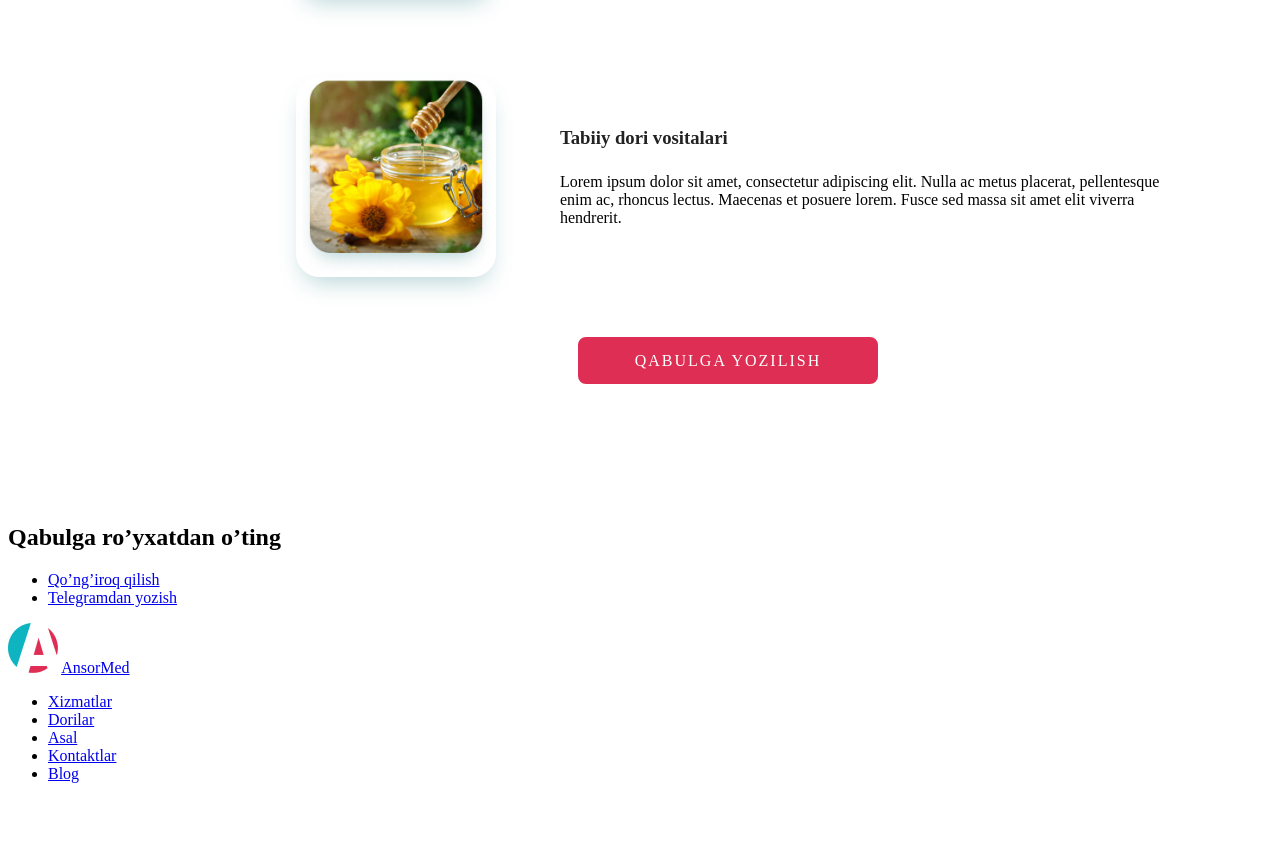
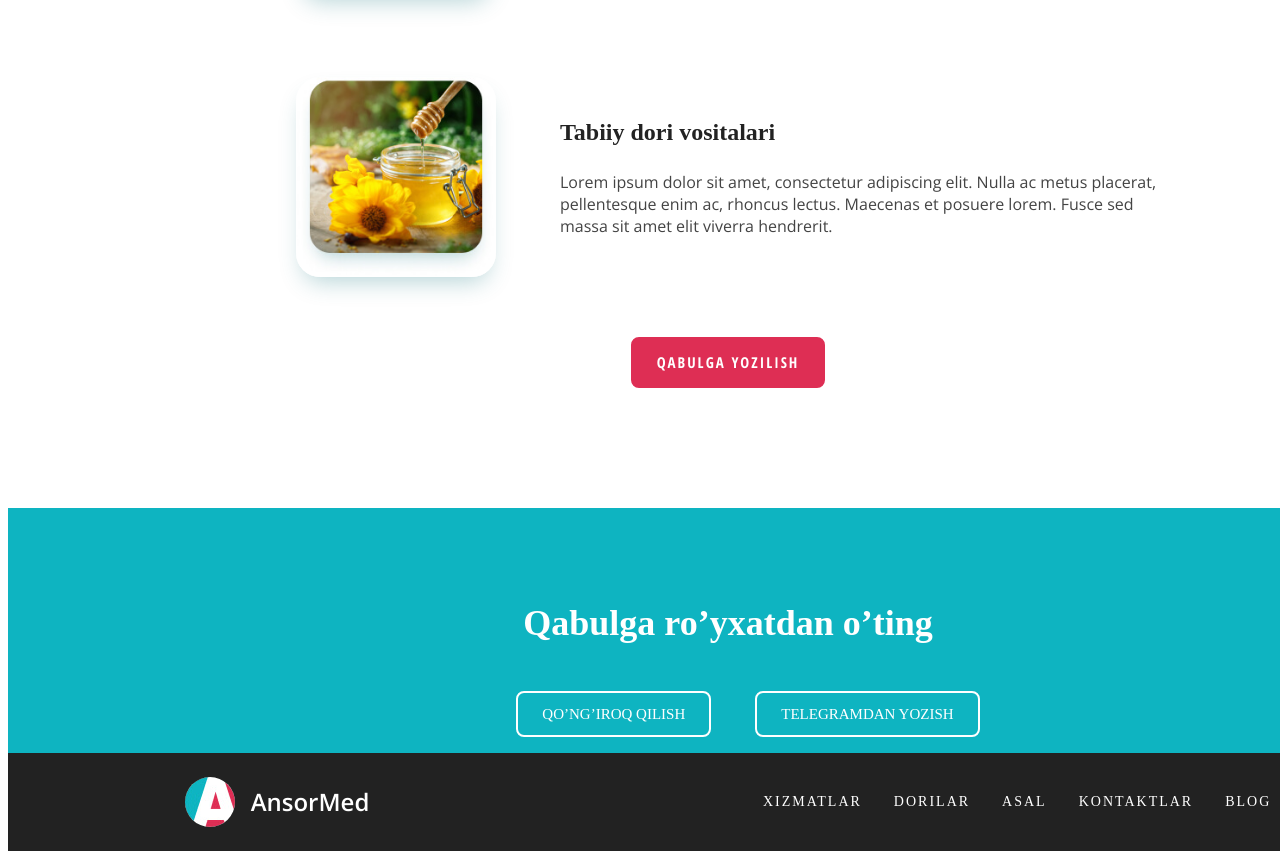
Before and after one commit to ISLOMIDDIN98/ansormed-2, a plain HTML site: page index.html in a window 1280 px wide. Shown: the part 1622-2481 px from the top of the page. Before the commit the page ends 2421 px from the top, so only its background shows below. Drawn offline with nearby package versions, Linux system fonts and the light colour scheme.

Commit message:
add font-family related styles

```diff
--- a/css/styles.css
+++ b/css/styles.css
@@ -1,3 +1,10 @@
+bady{
+  font-size: 16px;
+  line-height: 24px;
+  font-family: "Open Sans", "Open Sans Condensed","sans-serif";
+}
+
+
 /* site-header */
 
 .site-header{
@@ -10,18 +17,25 @@
 
 .site-div{
   display: flex;
+  justify-content: center;
+  align-items: center;
   padding-top: 24px;
   padding-bottom: 25px;
 
 }
+
+.icon-img{
+  border-radius: 50%;;
+}
+
 .sitename{
-
+  font-family: "Open Sans";
   font-weight: 600;
   font-size: 24px;
   line-height: 33px;
   color: #222222;
   width: 119px;
-  padding-left: 16px;
+  margin-left: 16px;
   text-decoration: none;
 
 }
@@ -29,14 +43,24 @@
 .sitenav-links a{
   text-decoration: none;
 }
+
+
+
 .sitenav-list{
   display: flex;
   list-style: none;
+  font-family:  "Open Sans";
+  font-size: 14px;
+  line-height: 21px;
+}
 
+.sitenav-links a{
+  color:#222;
 }
-.sitenav-links{
 
 
+
+.sitenav-links{
   font-weight: bold;
   font-size: 14px;
   line-height: 150%;
@@ -44,6 +68,9 @@
   text-transform: uppercase;
   color: #222;
 }
+
+.sitenav-list :not(:last-child){
+  padding-right: 32px;}
 
   .main-link{
     display: flex;
@@ -54,8 +81,8 @@
     letter-spacing: 2px;
     text-transform: uppercase;
     text-decoration: none;
-  width: 300px;
-  height: 47px;
+
+
     color: #fff;
     background-color: #DE2E54;;
 
@@ -64,8 +91,18 @@
     border-radius: 8px;
     padding: 12px 24px;
 
+    font-family: "Open Sans Condensed";
+    font-style: normal;
+    font-weight: bold;
+    font-size: 15px;
+    line-height: 22.5px;
+    letter-spacing: 2px;
+  }
 
+  .link{
+    width:200px;
   }
+
   /* hero */
   .hero-section{
     display: flex;
@@ -86,7 +123,11 @@
     color: #FFFFFF;
     padding-top: 120px;
     padding-bottom: 16px;
+    font-family: "Open Sans";
+    font-size: 36px;
+    line-height: 43.2px;
   }
+
   .hero-text{
     width: 440px;
     height: 108px;
@@ -96,10 +137,10 @@
     line-height: 150%;
     color: #FFFFFF;
     padding-bottom: 36px;
+    font-family: "Open Sans";
+    font-size: 18px;
+    line-height: 27px;
   }
-
-
-
 
   .hero-img{
     padding-top: 29px;
@@ -124,6 +165,9 @@
     line-height: 1.2;
     color: #000;
     text-align: center;
+    font-family: "Open Sans Condensed";
+    font-size: 36px;
+    line-height: 43.2px;
   }
 
   .features-list{
@@ -161,11 +205,18 @@
   .features-title{
     margin-top: 0;
     margin-bottom: 24px;
+    font-family:" Open Sans Condensed";
+    font-size: 24px;
+    line-height: 29px;
     color: #222;
+    font-size: 24px;
+    line-height: 29px;
   }
 
   .features-text{
     margin: 0;
+    font-family: "Open Sans";
+    color: #444444;
   }
 
   .features-bottom{
@@ -173,3 +224,99 @@
     justify-content: center;
 
   }
+
+  .promo{
+    display: flex;
+    flex-direction: column;
+    align-items: center;
+
+    width: 365px;
+    background-color: #0EB4C1;;
+
+    width: 1440px;
+
+  }
+
+  .promo-heading{
+    padding-top: 64px;
+    font-family:" Open Sans Condensed";
+    font-size: 36px;
+    line-height: 43px;
+    font-size: 36px;
+    line-height: 120%;
+    color: #FFFFFF;
+  }
+  .promo-list{
+    display: flex;
+    list-style: none;
+
+  }
+
+  .promo-list :not(:last-child){
+    padding-right: 44px;
+  }
+
+  .promo-link{
+    display: flex;
+    flex-direction: row;
+    justify-content: center;
+    align-items: center;
+    text-transform: uppercase;
+    color: #fff;
+    padding: 12px 24px;
+
+    border: 2px solid #FFFFFF;
+    box-sizing: border-box;
+    border-radius: 8px;
+    text-decoration: none;
+    font-family:" Open Sans Condensed";
+    font-size: 15px;
+    line-height: 18px;
+  }
+
+  /* footer */
+
+  .site-footer{
+    display: flex;
+    flex-direction: row;
+    justify-content:space-around ;
+    align-items: center;
+    width: 1440px;
+
+    background-color:#222222;;
+
+  }
+
+  .site-footer a{
+    color: #fff;
+  }
+
+  .site-footer-list a{
+    text-decoration: none;
+  }
+
+  .site-footer-div{
+    display: flex;
+    align-items: center;
+    justify-content: center;
+    padding-top: 24px;
+    padding-bottom: 24px;
+
+  }
+
+  .footer-links{
+    display: flex;
+    list-style: none;
+    font-size: 14px;
+    line-height: 150%;
+    letter-spacing: 2px;
+    text-transform: uppercase;
+    color: #FFFFFF;
+    font-size: 14px;
+    line-height: 21px;
+  }
+
+
+  .footer-links :not(:last-child){
+    padding-right: 32px;
+  }
--- a/index.html
+++ b/index.html
@@ -5,6 +5,10 @@
   <meta http-equiv="X-UA-Compatible" content="IE=edge">
   <meta name="viewport" content="width=device-width, initial-scale=1.0">
   <title>AnsorMed</title>
+   <!-- google-fonts -->
+   <link rel="preconnect" href="https://fonts.googleapis.com">
+   <link rel="preconnect" href="https://fonts.gstatic.com" crossorigin>
+   <link href="https://fonts.googleapis.com/css2?family=Open+Sans+Condensed:wght@700&family=Open+Sans:wght@400;600;700&display=swap" rel="stylesheet">
   <link rel="stylesheet" href="css/styles.css">
 </head>
 <body>
@@ -12,7 +16,7 @@
   <header class="site-header" >
     <div class="site-div">
 
-      <img src="img/logo-icon.jpg" alt="ansormed logo icon"    srcset="img/logo-icon.jpg 1x, img/logo-icon@2x.jpg 2x">
+      <img  class="icon-img" src="img/logo-icon.jpg" alt="ansormed logo icon"    srcset="img/logo-icon.jpg 1x, img/logo-icon@2x.jpg 2x">
       <a class="sitename" href="#">AnsorMed</a>
     </div>
 
@@ -32,11 +36,13 @@
   <main>
     <section class="hero-section">
     <div class="hero-div">
+      <div>
         <h2  class="hero-heading ">Tabiiy davolash usullari yordamida kasalliklardan xalos bo’ling.</h2>
         <p class="hero-text">Hijoma, manual terapiya, zuluk va turli tabiiy giyohlar eng ko’p uchraydigan kasalliklarni yengishda yordam beradi. Sog’ligingizni o’z ishining professionallariga ishonib topshiring.</p>
-      <a class="main-link" href="#">Qabulga yozilish</a>
+      </div>
+      <a class="main-link link" href="#">Qabulga yozilish</a>
+    </div>
 
-    </div>
     <img class="hero-img" src="img/hero-img.png" alt="doktr"
     srcset="img/hero-img.png 1x, img/hero-img.png@2x 2x">
   </section>
@@ -79,28 +85,31 @@
       <div class="features-bottom"><a  class="main-link" href="#">Qabulga yozilish</a></div>
     </div>
   </section>
-  <section>
-    <h2>Qabulga ro’yxatdan o’ting</h2>
-    <ul>
-      <li><a href="#">Qo’ng’iroq qilish</a></li>
-      <li><a href="#">Telegramdan yozish</a></li>
+
+  <section class="promo">
+    <h2 class="promo-heading">Qabulga ro’yxatdan o’ting</h2>
+    <ul class="promo-list">
+      <li><a class="promo-link" href="#">Qo’ng’iroq qilish</a></li>
+      <li><a class="promo-link" href="#">Telegramdan yozish</a></li>
     </ul>
   </section>
 </main>
 
-<footer>
-  <div>
+<footer class="site-footer">
+  <div class="site-footer-div">
 
-    <img src="img/logo-icon.jpg" alt="ansormed logo icon" srcset="img/logo-icon.jpg 1x, img/logo-icon.jpg@2x 2x">
-    <a href="#">AnsorMed</a>
+    <img class="icon-img" src="img/logo-icon.jpg" alt="ansormed logo icon" srcset="img/logo-icon.jpg 1x, img/logo-icon.jpg@2x 2x">
+    <a class="sitename" href="#">AnsorMed</a>
   </div>
-    <ul>
+    <nav class="site-footer-list">
+      <ul class="footer-links">
         <li><a href="#">Xizmatlar</a></li>
         <li><a href="#">Dorilar</a></li>
         <li><a href="#">Asal</a></li>
         <li><a href="#">Kontaktlar</a></li>
         <li><a href="#">Blog</a></li>
       </ul>
+    </nav>
 
 </footer>
 
```
Lines whose indentation alone changed are shown as unchanged.
